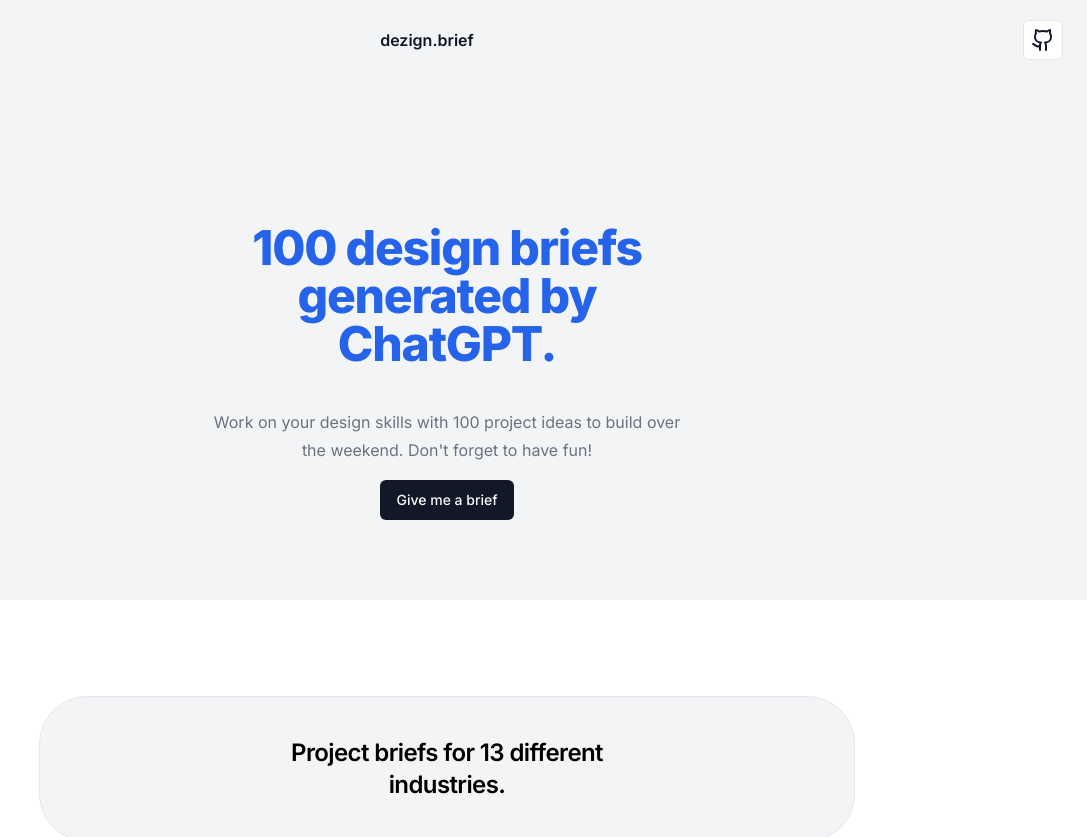
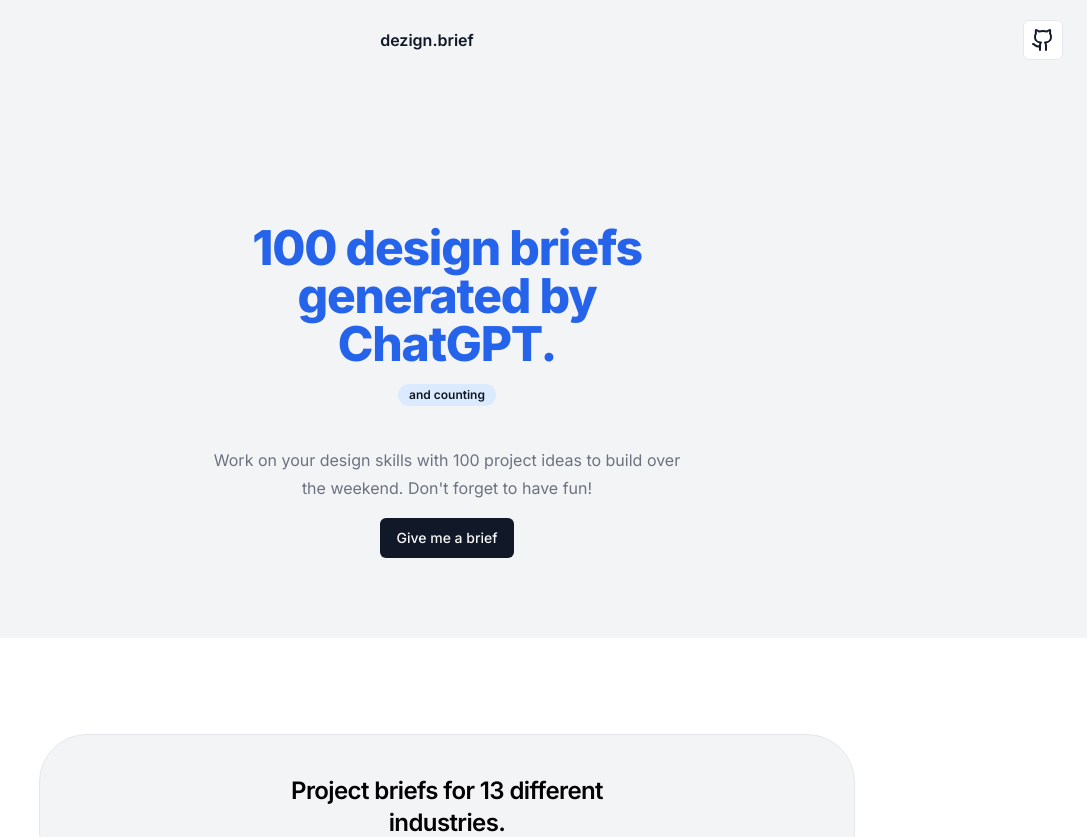
Before and after one commit to ulasalyesil/dezign-brief, a Next.js app: page / in a window 1280 px wide. Shown: the top 837 px of the page, without its empty margins (193-1280 px from the left). Built offline with nearby package versions, Linux system fonts and the light colour scheme.

Commit message:
aDD: BADGE ADDED

```diff
--- a/app/board/page.jsx
+++ /dev/null
@@ -1,42 +0,0 @@
-'use client'
-
-import React from 'react';
-import Board from 'react-trello';
-
-export default function Page() {
-  const data = {
-    lanes: [
-      {
-        id: 'lane1',
-        title: 'To Do',
-        cards: [
-          { id: 'card1', title: 'Task 1', description: 'Description of Task 1' },
-          { id: 'card2', title: 'Task 2', description: 'Description of Task 2' },
-          // Add more cards here as needed
-        ]
-      },
-      {
-        id: 'lane2',
-        title: 'In Progress',
-        cards: [
-          { id: 'card3', title: 'Task 3', description: 'Description of Task 3' },
-          // Add more cards here as needed
-        ]
-      },
-      {
-        id: 'lane3',
-        title: 'Done',
-        cards: [
-          // Add cards that are completed here
-        ]
-      }
-    ]
-  };
-
-  return (
-    <div>
-      {/* Render the Board component with the data */}
-      <Board data={data} />
-    </div>
-  );
-}
--- a/app/brief/page.jsx
+++ b/app/brief/page.jsx
@@ -7,6 +7,7 @@
 import { Button } from "@/components/ui/button";
 import projects from "@/public/data/projects.json";
 import { motion } from "framer-motion";
+import Link from "next/link";
 
 import { useState, useEffect } from "react";
 
@@ -38,6 +39,7 @@
           projectIndustry={selectedProject.industry}
           projectBrief={selectedProject.description}
         />
+        <div className="flex gap-4 w-full justify-between">
           <Button
             onClick={() => {
               const randomIndex = Math.floor(
@@ -49,6 +51,10 @@
           >
             Give me another one
           </Button>
+          {/* <Link href={""}>
+            <Button>Add to board</Button>
+          </Link> */}
+        </div>
       </motion.div>
       {/* Map each project to a Brief component */}
 
--- a/components/Hero.jsx
+++ b/components/Hero.jsx
@@ -1,6 +1,7 @@
 'use client'
 
 import { Button } from "./ui/button";
+import { Badge } from "./ui/badge";
 import Link from "next/link";
 import { motion } from "framer-motion";
 
@@ -17,6 +18,7 @@
       >
         100 design briefs generated by ChatGPT.
       </motion.h1>
+      <Badge variant={'secondary'} className={'bg-blue-100 select-none'}>and counting</Badge>
       <motion.p
         initial={{ opacity: 0, y: 20 }}
         animate={{ opacity: 1, y: 0 }}
--- /dev/null
+++ b/components/ui/badge.jsx
@@ -0,0 +1,34 @@
+import * as React from "react"
+import { cva } from "class-variance-authority";
+
+import { cn } from "@/lib/utils"
+
+const badgeVariants = cva(
+  "inline-flex items-center rounded-full border border-gray-200 px-2.5 py-0.5 text-xs font-semibold transition-colors focus:outline-none focus:ring-2 focus:ring-gray-400 focus:ring-offset-2 dark:border-gray-800 dark:focus:ring-gray-800",
+  {
+    variants: {
+      variant: {
+        default:
+          "border-transparent bg-gray-900 text-gray-50 hover:bg-gray-900/80 dark:bg-gray-50 dark:text-gray-900 dark:hover:bg-gray-50/80",
+        secondary:
+          "border-transparent bg-gray-100 text-gray-900 hover:bg-gray-100/80 dark:bg-gray-800 dark:text-gray-50 dark:hover:bg-gray-800/80",
+        destructive:
+          "border-transparent bg-red-500 text-gray-50 hover:bg-red-500/80 dark:bg-red-900 dark:text-red-50 dark:hover:bg-red-900/80",
+        outline: "text-gray-950 dark:text-gray-50",
+      },
+    },
+    defaultVariants: {
+      variant: "default",
+    },
+  }
+)
+
+function Badge({
+  className,
+  variant,
+  ...props
+}) {
+  return (<div className={cn(badgeVariants({ variant }), className)} {...props} />);
+}
+
+export { Badge, badgeVariants }
```
Lines whose indentation alone changed are shown as unchanged.
